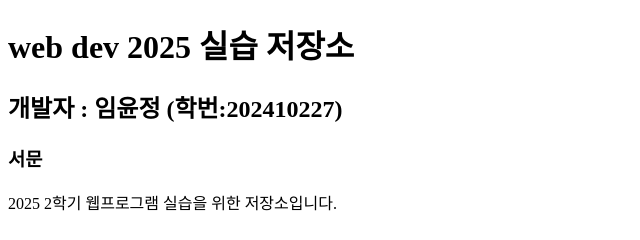
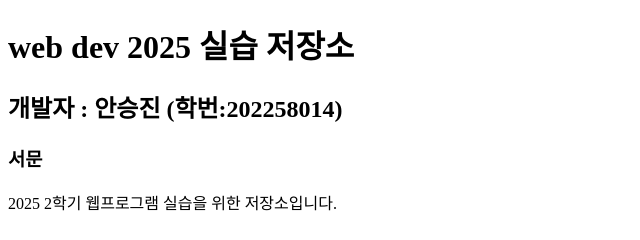
Before and after one commit to sjlee0670al-hue/qqqq, a plain HTML site: page index.html in a window 1280 px wide. Shown: the full height of the page, 0-640 px from the left. Drawn offline with Linux system fonts and the light colour scheme.

Commit message:
Update index.html

```diff
--- a/index.html
+++ b/index.html
@@ -10,7 +10,7 @@
         web dev 2025 실습 저장소
     </H1>
     <H2>
-        개발자 : 임윤정 (학번:202410227)
+        개발자 : 안승진 (학번:202258014)
     </H2>
     <H3>
         서문
```
